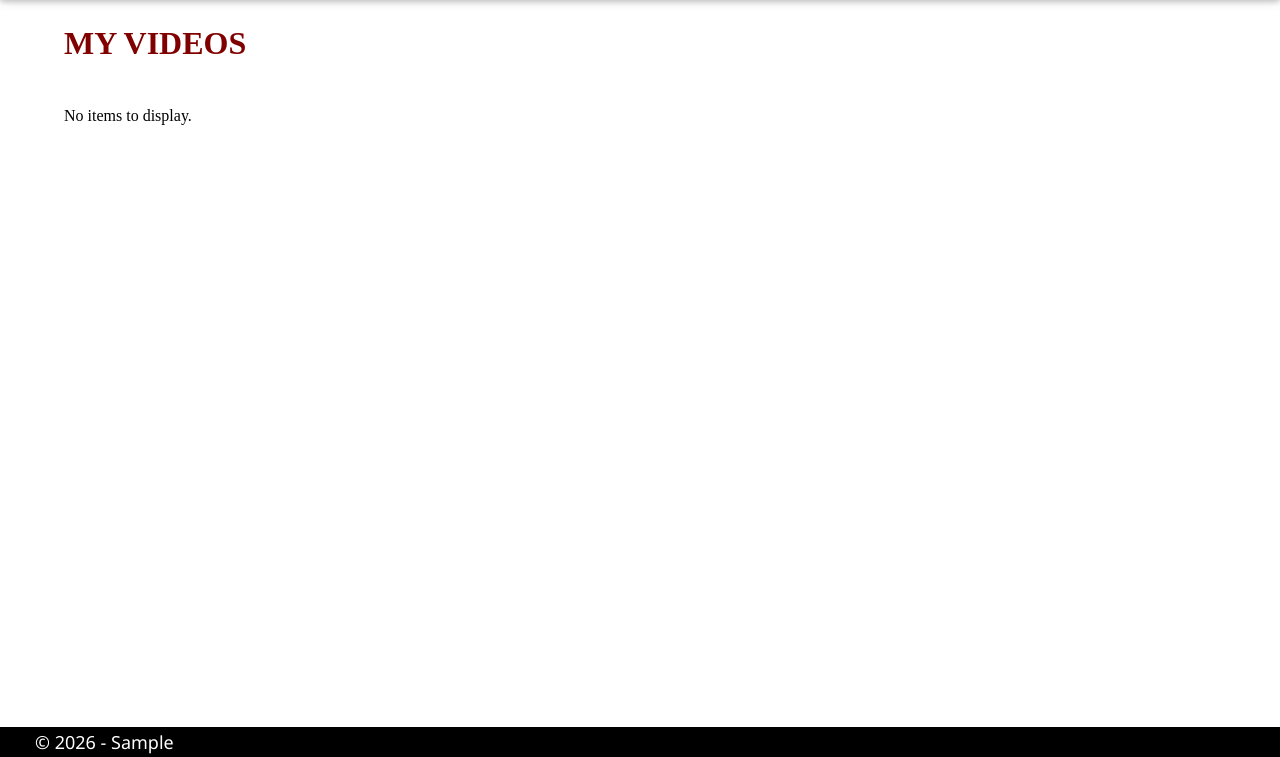
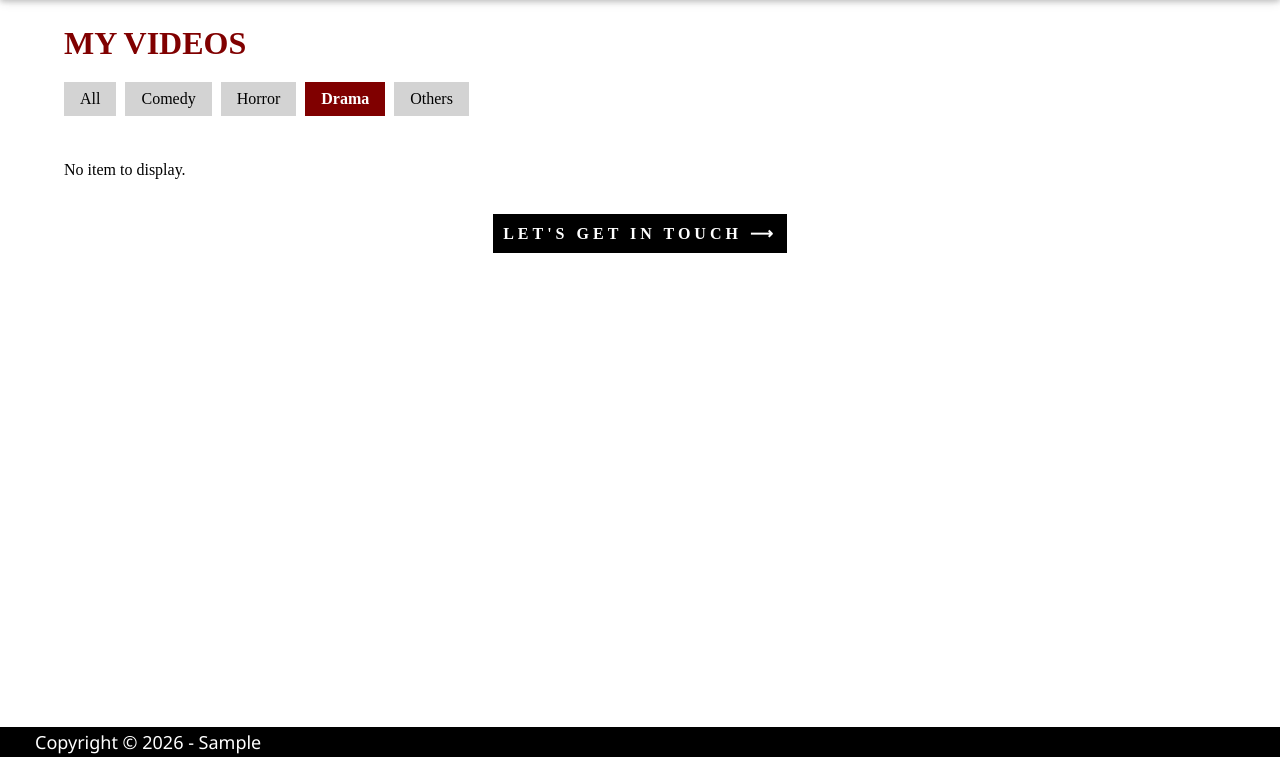
Before and after one commit to dcosme-stack/vani-portfolio, a Django app: page /videos/drama/ in a window 1280 px wide. Shown: the part 43-800 px from the top of the page. Run offline with Django 5.2, Linux system fonts and the light colour scheme; tables that the repository leaves empty hold one stand-in row (values such as "Sample post"); some libraries are stand-ins or nearby versions.

Commit message:
Finetuning of the look and feel

```diff
--- a/config/settings/base.py
+++ b/config/settings/base.py
@@ -166,3 +166,7 @@
         },
     }
 }
+
+JAZZMIN_SETTINGS = {
+    "custom_css": "core/jazzmin_admin.css",
+}
--- /dev/null
+++ b/core/templatetags/navigation.py
@@ -0,0 +1,8 @@
+from django import template
+
+register = template.Library()
+
+@register.simple_tag(takes_context=True)
+def active_class(context, url_name):
+    request = context["request"]
+    return "top-nav-active" if request.resolver_match.url_name == url_name else ""
--- a/static/css/style.css
+++ b/static/css/style.css
@@ -248,6 +248,31 @@
 
 /*Gallery*/
 
+/*Gallery Filters*/
+
+div.categories{
+    padding-top: 20px;
+}
+
+div.categories a{
+    display:inline-block;
+    padding:8px 16px;
+    margin-right: 5px;
+    vertical-align:middle;
+    overflow:hidden;
+    text-decoration:none;
+    color:black;
+    background-color: lightgrey;
+}
+
+div.categories a.active{
+    background-color: maroon;
+    color: white;
+    font-weight: bold;
+}
+
+/*Gallery layout*/
+
 .gallery-container{
     display: grid;
     width: 90%;
@@ -384,6 +409,22 @@
 
 p.contact-social-media-icon {
     text-align: left;
+}
+
+p.call-to-action {
+    text-align: center;
+    margin: 10px;
+}
+
+p.call-to-action a {
+    display: inline-block;
+    text-align: center;
+    background-color: black;
+    color: white;
+    text-decoration-line: none;
+    letter-spacing: 4px;
+    padding: 10px;
+    font-weight: bold;
 }
 
 .contact-social-media-icon img {
--- a/templates/components/footer.html
+++ b/templates/components/footer.html
@@ -1,3 +1,3 @@
 <footer class="lp-footer">
-    <p>&copy; {% now "Y" %} - {{ site.footer }}</p>
+    <p>Copyright &copy; {% now "Y" %} - {{ site.footer }}</p>
 </footer>
--- a/templates/components/gallery.html
+++ b/templates/components/gallery.html
@@ -1,5 +1,3 @@
-
-
 <div class="gallery-container">
         {% for item in items %}
                 {% if item.image %}
@@ -22,7 +20,7 @@
                 </div>
                 {% endif %}
         {% empty %}
-        <p>No items to display.</p>
+        <p>No item to display.</p>
         {% endfor %}
 </div>
 <div id="modal-container" onclick="closeModal()">
--- a/templates/components/navbar.html
+++ b/templates/components/navbar.html
@@ -1,15 +1,17 @@
+{% load navigation %}
+
 <header class="top-nav">
     <nav class="top-nav">
         <ul class="left-top-nav">
             <li class="hamburger"><a href="#">&#9776;</a></li>
-            <li><a href="{% url 'pages:homepage' %}">VANISHREE KULKARNI</a></li>
+            <li><a href="{% url 'pages:homepage' %}" class="{% active_class 'homepage' %}">VANISHREE KULKARNI</a></li>
         </ul>
         <ul class="right-top-nav">
-            <li><a href="{% url 'pages:about' %}">ABOUT VANI</a></li>
-            <li><a href="{% url 'pages:resume' %}">RESUME</a></li>
-            <li><a href="{% url 'media:photo_list' %}">PHOTOS</a></li>
-            <li><a href="{% url 'media:video_list' %}">VIDEOS</a></li>
-            <li><a href="{% url 'contact:contact' %}">CONTACT</a></li>
+            <li><a href="{% url 'pages:about' %}" class="{% active_class 'about' %}">ABOUT VANI</a></li>
+            <li><a href="{% url 'pages:resume' %}" class="{% active_class 'resume' %}">RESUME</a></li>
+            <li><a href="{% url 'media:photo_list' %}" class="{% active_class 'photo_list' %}">PHOTOS</a></li>
+            <li><a href="{% url 'media:video_list' %}" class="{% active_class 'video_list' %}">VIDEOS</a></li>
+            <li><a href="{% url 'contact:contact' %}" class="{% active_class 'contact' %}">CONTACT</a></li>
         </ul>
     </nav>
 </header>
--- a/templates/media/videos.html
+++ b/templates/media/videos.html
@@ -4,12 +4,30 @@
 {% block title %}Vani | Portfolio - My Videos{% endblock %}
 
 {% block content %}
+
 <br />
 <div class="standard-container">
         <h1 class="h1-standard">MY VIDEOS</h1>
+
+        <div class="categories">
+                <a href="{% url 'media:video_list' %}"
+                class="{% if not current_category %}active{% endif %}">
+                All
+                </a>
+
+                {% for value, label in categories %}
+                <a href="{% url 'media:video_list_by_category' value %}"
+                class="{% if current_category == value %}active{% endif %}">
+                {{ label }}
+                </a>
+                {% endfor %}
+        </div>
 </div>
 
 {% include "components/gallery.html" with items=videos %}
 
+<p class="call-to-action">
+    <a href="{% url 'contact:contact' %}">LET'S GET IN TOUCH &xrarr;</a>
+</p>
 
 {% endblock %}
--- a/templates/pages/about.html
+++ b/templates/pages/about.html
@@ -24,4 +24,8 @@
     </div>
 {% endfor %}
 
+<p class="call-to-action">
+    <a href="{% url 'pages:resume' %}">CHECK OUT MY RESUME &xrarr;</a>
+</p>
+
 {% endblock %}
--- a/templates/pages/homepage.html
+++ b/templates/pages/homepage.html
@@ -22,6 +22,9 @@
             <a href="{{ site.youtube_url }}" target="_blank"><img src="{% static 'images/socialmedia/youtube.svg' %}" alt="Youtube icon"></a>
             <a href="{{ site.instagram_url }}" target="_blank"><img src="{% static 'images/socialmedia/instagram.svg' %}" alt="Instagram icon"></a>
         </p>
+        <p class="call-to-action">
+            <a href="{% url 'contact:contact' %}">CONTACT ME&xrarr;</a>
+        </p>
     </div>
 </section>
 </main>
--- a/templates/pages/resume.html
+++ b/templates/pages/resume.html
@@ -64,4 +64,8 @@
     </div>
 </div>
 
+<p class="call-to-action">
+    <a href="{% url 'media:photo_list' %}">MY PHOTOS &xrarr;</a>
+</p>
+
 {% endblock %}
```
Also changed, not shown: core/static/core/jazzmin_admin.css (added, +12 -0 lines), pages/admin.py (+3 -13 lines), templates/contact/contact.html (+6 -2 lines), templates/media/photos.html (+20 -0 lines), core/templatetags/__init__.py (added).
